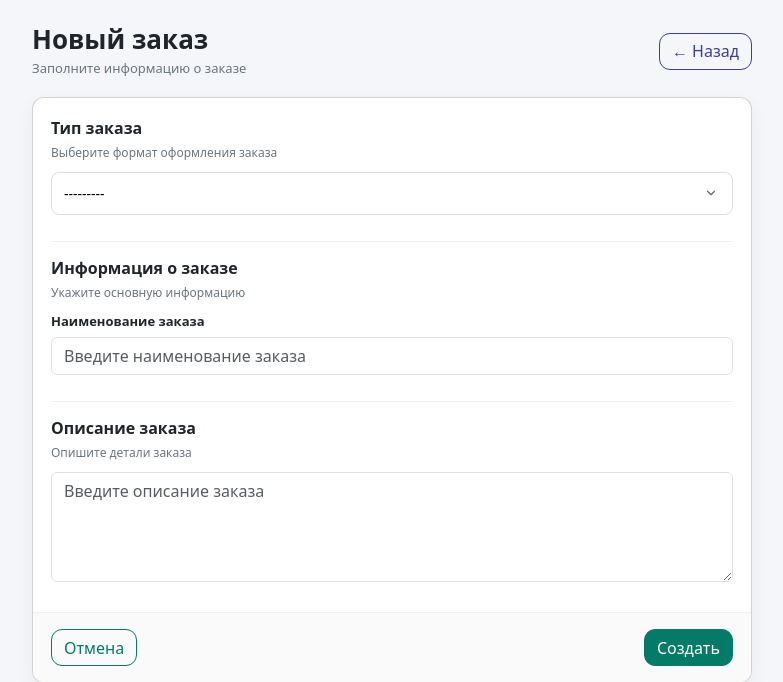
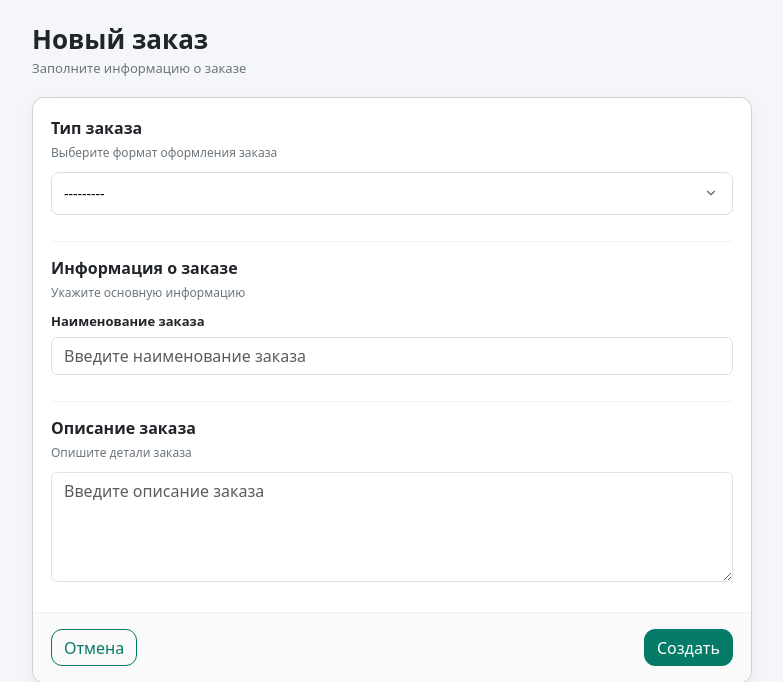
Before and after one commit to BerAS14/orders_project, a Django app: page /create/ in a window 1280 px wide. Shown: the part 56-738 px from the top of the page, without its empty margins (248-1031 px from the left). Run offline with Django 5.2, Linux system fonts and the light colour scheme; the visitor is signed in with stand-in values (Sample User, id 1).

Commit message:
убрал кнопки назад

```diff
--- a/templates/orders/order_create.html
+++ b/templates/orders/order_create.html
@@ -17,11 +17,6 @@
                 Заполните информацию о заказе
             </div>
         </div>
-
-        <a href="{% url 'home' %}"
-           class="btn btn-primary-outline btn-lg-with-label">
-            ← Назад
-        </a>
 
     </div>
 
--- a/templates/orders/order_detail.html
+++ b/templates/orders/order_detail.html
@@ -27,11 +27,6 @@
 
                 </a>
             {% endif %}
-
-            <a href="{% url 'home' %}"
-               class="btn btn-primary-outline btn-lg-with-label">
-                ← Назад
-            </a>
 
         </div>
     </div>
```
